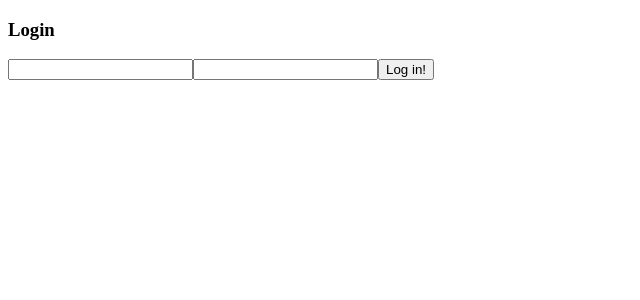
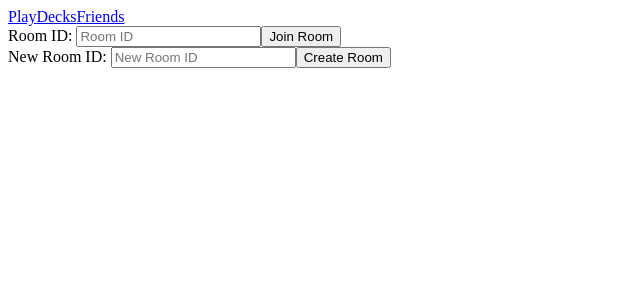
Before and after one commit to neft-tk/fatal-forge, a React (Create React App) app: page /gameview in a window 1280 px wide. Shown: the top 300 px of the page, without its empty margins (0-640 px from the left). Built offline with nearby package versions, Linux system fonts and the light colour scheme; no server answers.

Commit message:
basic nav implemented

```diff
--- a/src/App.js
+++ b/src/App.js
@@ -1,17 +1,20 @@
-import {useEffect, useState} from "react";
+import { useEffect, useState } from "react";
 import React from "react";
 import Login from "./components/login/Login";
 import Nav from "./components/Nav";
 import Lobby from './components/lobby/Lobby'
 import Gameview from './components/gameview/Gameview'
 import Settings from './components/lobby/Lobby'
-import {BrowserRouter as Router, Routes, Route, BrowserRouter} from 'react-router-dom'
+import { BrowserRouter as Router, Routes, Route, BrowserRouter } from 'react-router-dom'
 import Assembly from './components/gameview/assembly/Assembly'
+import Deckbuilder from "./components/deckbuilder/Deckbuilder";
 
 function App() {
-  const [isLoggedIn, setIsLoggedIn] = useState(false)
+  const [isLoggedIn, setIsLoggedIn] = useState(true)
 
-  useEffect(()=>{
+  const [view, setView] = useState("");
+
+  useEffect(() => {
     //let loggedin = checkIfLoggedIn();
     /*
       if (isLoggedIn != loggedin){
@@ -19,33 +22,28 @@ function App() {
       }
 
     */
-
-
     // basically just hit local storage and validate if we are logged in and set the
     // state if its different than the current state
   })
 
+  const renderRoutes = () => {
 
-  const renderRoutes = () => {
     return (
       <>
-
-      <Nav/>
-
+        <Router>
+          <Nav view={view} setView={setView} />
           <div id="routeContainer">
-        <Router>
             <Routes>
-            <Route path='/' element={<Lobby/>}/>
-            <Route path='/lobby' element={<Lobby/>}/>
-            <Route path='/gameview' element={<Gameview/>}/>
-            <Route path='/settings' element={<Settings/>}/>
+              <Route path='/' element={<Lobby />} />
+              <Route path='/lobby' element={<Lobby />} />
+              <Route path='/gameview' element={<Gameview />} />
+              <Route path='/settings' element={<Settings />} />
+              <Route path='/deckbuilder' element={<Deckbuilder />} />
             </Routes>
+          </div>
         </Router>
-      </div>
-
       </>
     )
-
   }
 
   return (
--- a/src/components/Nav.jsx
+++ b/src/components/Nav.jsx
@@ -3,9 +3,14 @@
 // The Nav will contain: Lobby (lobby component), Deckbuilding (deckbuilding component), Play (assembly component)
 
 import React from 'react'
+import {Link} from 'react-router-dom'
 
-export default function Nav() {
+export default function Nav(props) {
   return (
-    <div>Nav</div>
+    <div className='nav-container'>
+        <Link to="/gameview">Play</Link>
+        <Link to="/deckbulder">Decks</Link>
+        <Link to="/lobby">Friends</Link>
+    </div>
   )
 }
```
Also changed, not shown: src/components/gameview/assembly/Assembly.jsx (+4 -3 lines). Lines whose indentation alone changed are shown as unchanged.
